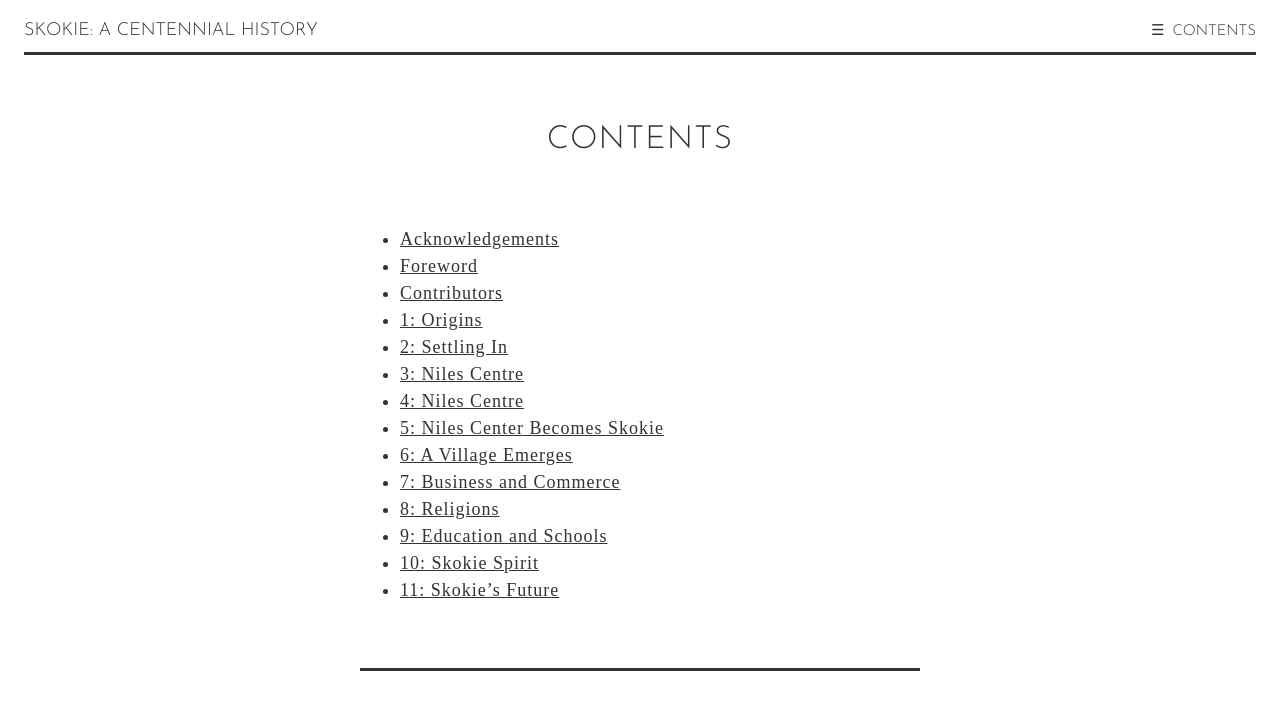
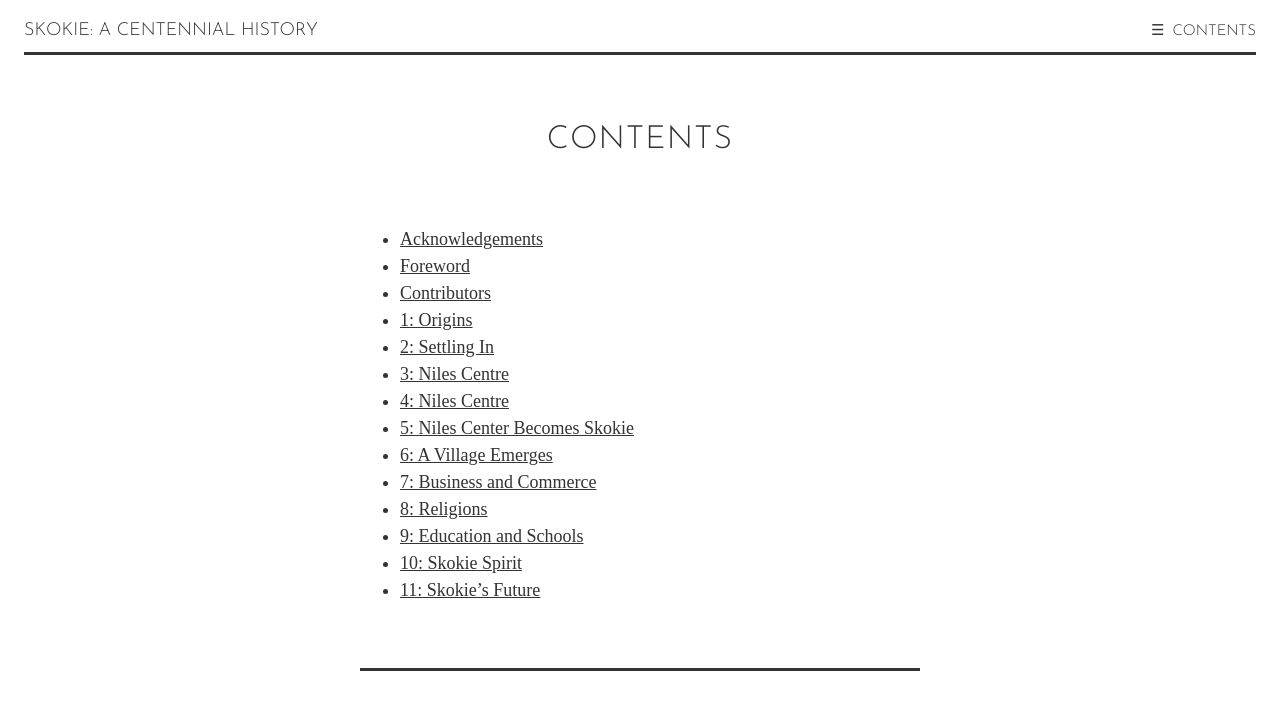
Before and after one commit to skokielibrary/skokiecentennial, a Jekyll site: the page built from chapters/index.markdown, in a window 1280 px wide. Shown: the top 710 px of the page. Built offline with Jekyll 4.4.1, drawn with Linux system fonts in a browser that asks for light colours.

Commit message:
removed letter spacing from article

```diff
--- a/_layouts/base.html
+++ b/_layouts/base.html
@@ -70,10 +70,6 @@
       max-width: 35rem;
       margin: auto;
       padding: 0 1rem 4rem 1rem;
-    }
-
-    article{
-      letter-spacing: 1px;
     }
 
     article > h1{
```
